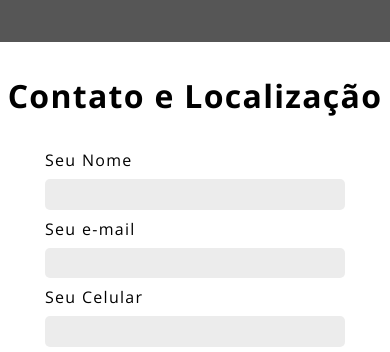
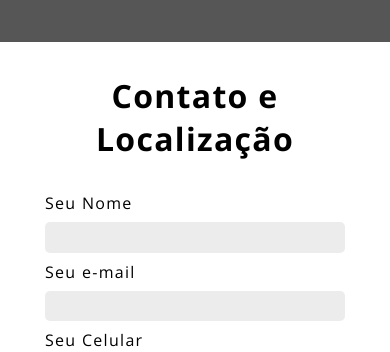
Before and after one commit to guilherme994/LandingPage, a plain HTML site: page index.html in a window 390 px wide. Shown: the part 4734-5086 px from the top of the page. Drawn offline with nearby package versions, Linux system fonts and the light colour scheme; files whose address does not match are found by name.

Commit message:
Ajuste no titulo da sessão Contato e localização

```diff
--- a/assets/style/mediaQueries.css
+++ b/assets/style/mediaQueries.css
@@ -101,6 +101,9 @@
     }
     .locationMap {
         padding: 5.1rem 0;
+    }
+    #contato div h1 {
+        padding: 0 2rem;
     }
     /*---------- Region ----------*/
 
```
